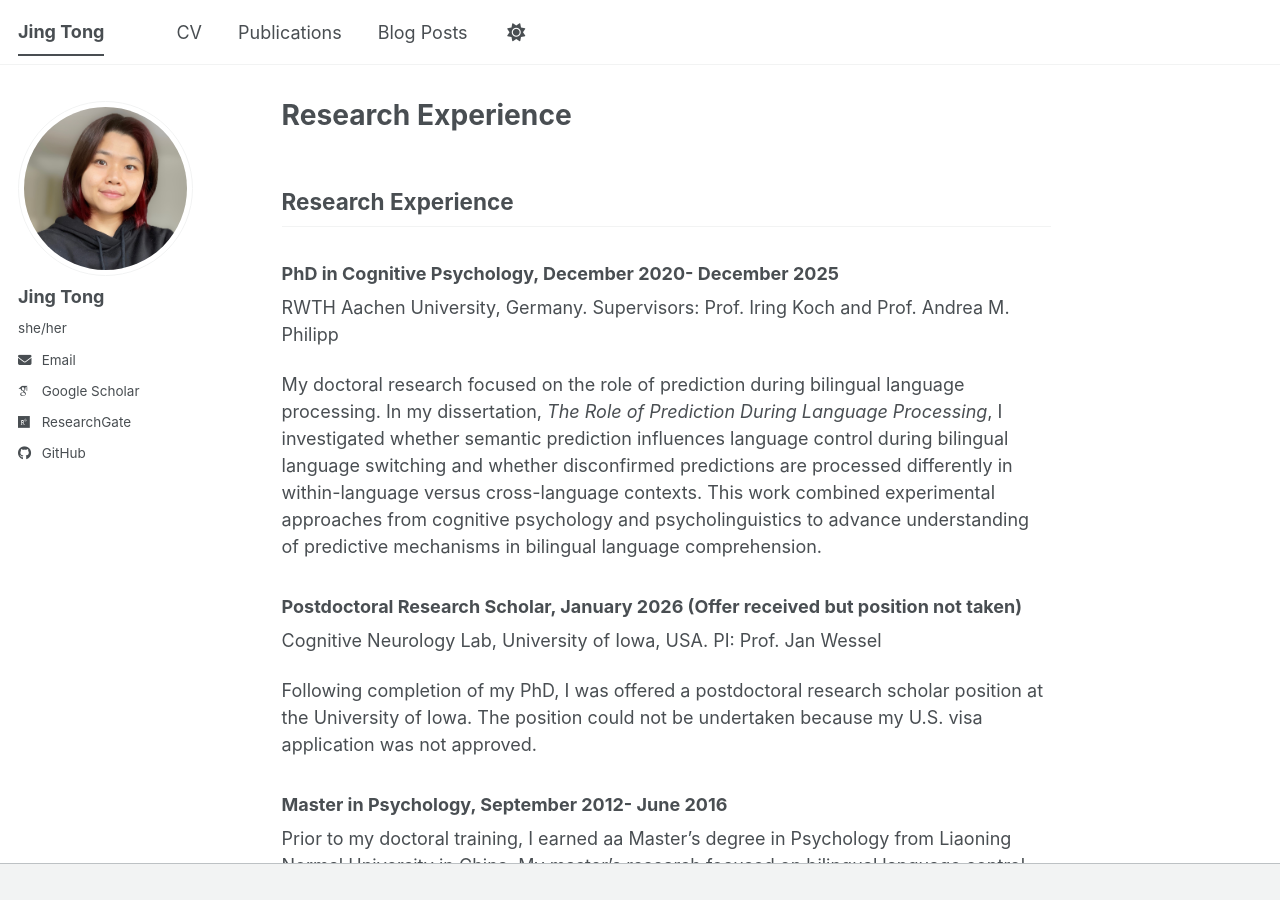
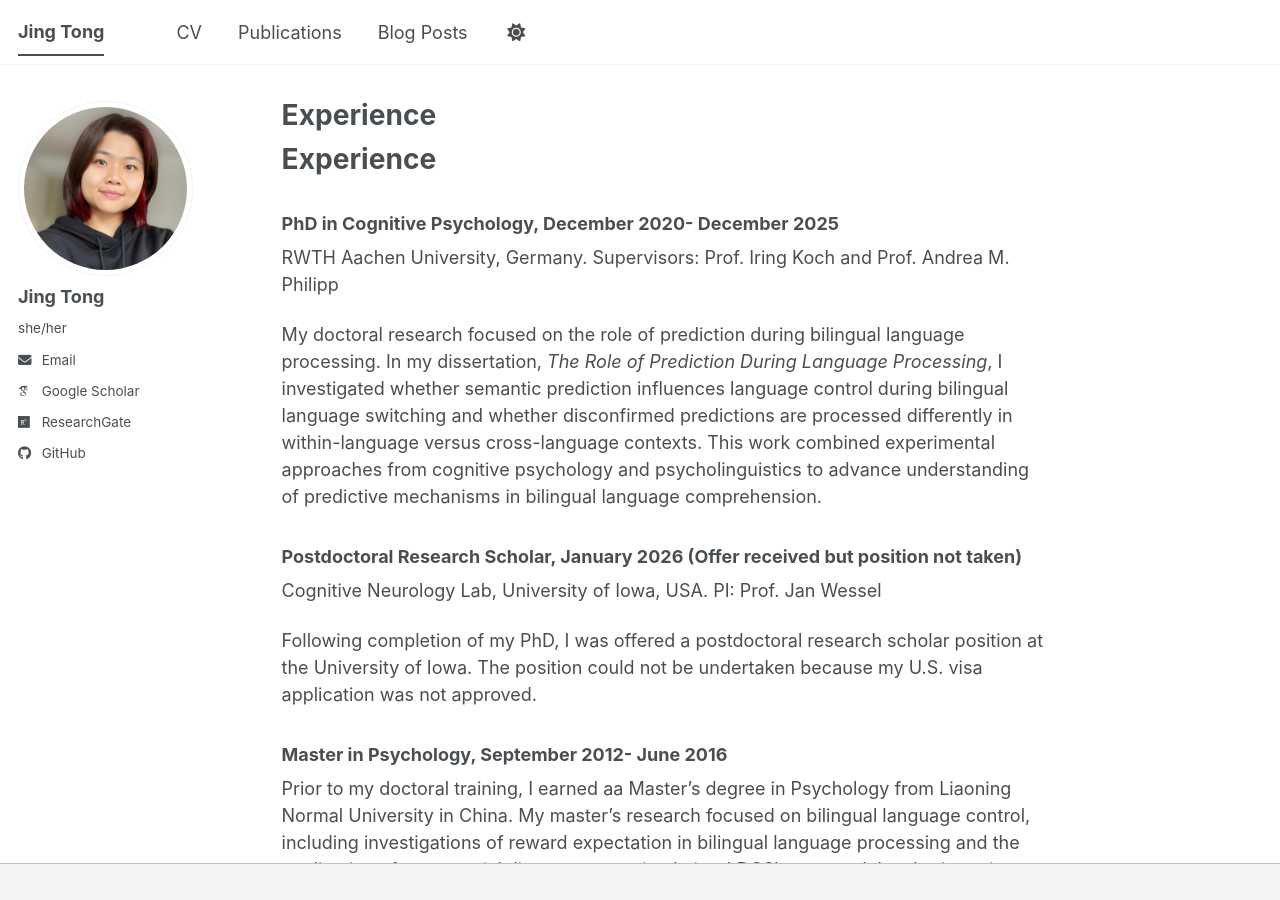
Before and after one commit to JingTong01/jingtong01.github.io, a Jekyll site: the page built from _pages/about.md, in a window 1280 px wide and 900 px high. Built offline with Jekyll 4.4.1, drawn with Linux system fonts in a browser that asks for light colours; some web fonts are replaced; a script bundle is joined from its source files by our own code; library files that are not in the unit come from our copies; our own code applies the rules of GitHub Pages for plain Markdown files.

Commit message:
Update about.md

```diff
--- a/_pages/about.md
+++ b/_pages/about.md
@@ -8,7 +8,7 @@ redirect_from:
 
 
 
-## Research Experience
+# Experience
 ### PhD in Cognitive Psychology, December 2020- December 2025
 RWTH Aachen University, Germany. Supervisors: Prof. Iring Koch and Prof. Andrea M. Philipp
 
```
